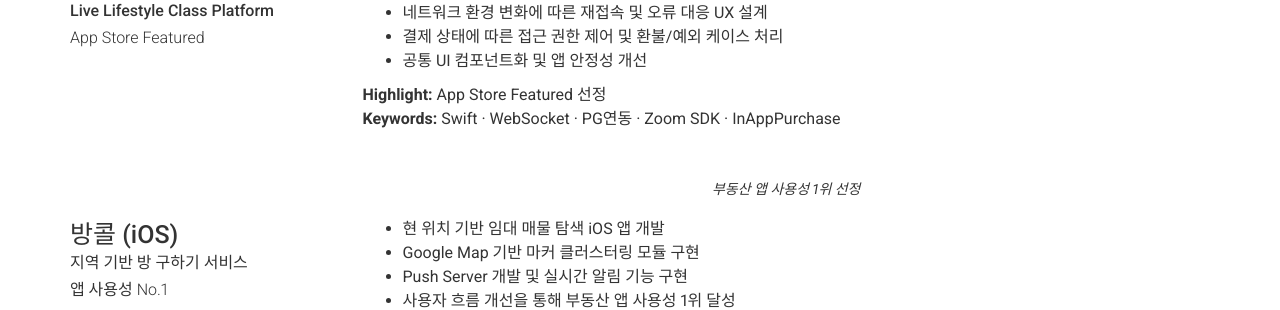
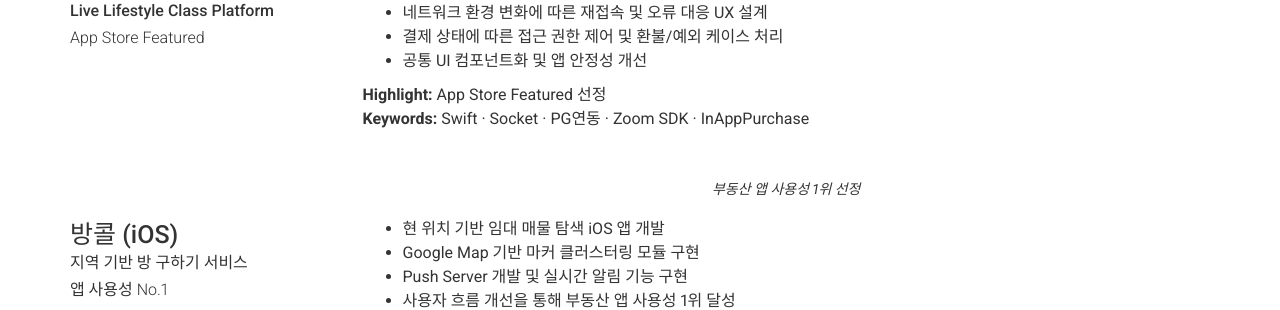
Before and after one commit to toypresent81/toypresent81.github.io, a Jekyll site: the page built from index.md, in a window 1280 px wide and 900 px high, scrolled down 1932 px. Shown: the part 151-461 px from the top of the window. Built offline with Jekyll 4.4.1, drawn with Linux system fonts in a browser that asks for light colours; nearby versions of some CDN libraries.

Commit message:
Update _config.yml

```diff
--- a/_config.yml
+++ b/_config.yml
@@ -148,7 +148,7 @@ content:
           - 공통 UI 컴포넌트화 및 앱 안정성 개선
 
           **Highlight:** App Store Featured 선정
-          **Keywords:** Swift · WebSocket · PG연동 · Zoom SDK · InAppPurchase
+          **Keywords:** Swift · Socket · PG연동 · Zoom SDK · InAppPurchase
 
       - layout: left
         title: 방콜 (iOS)
```
